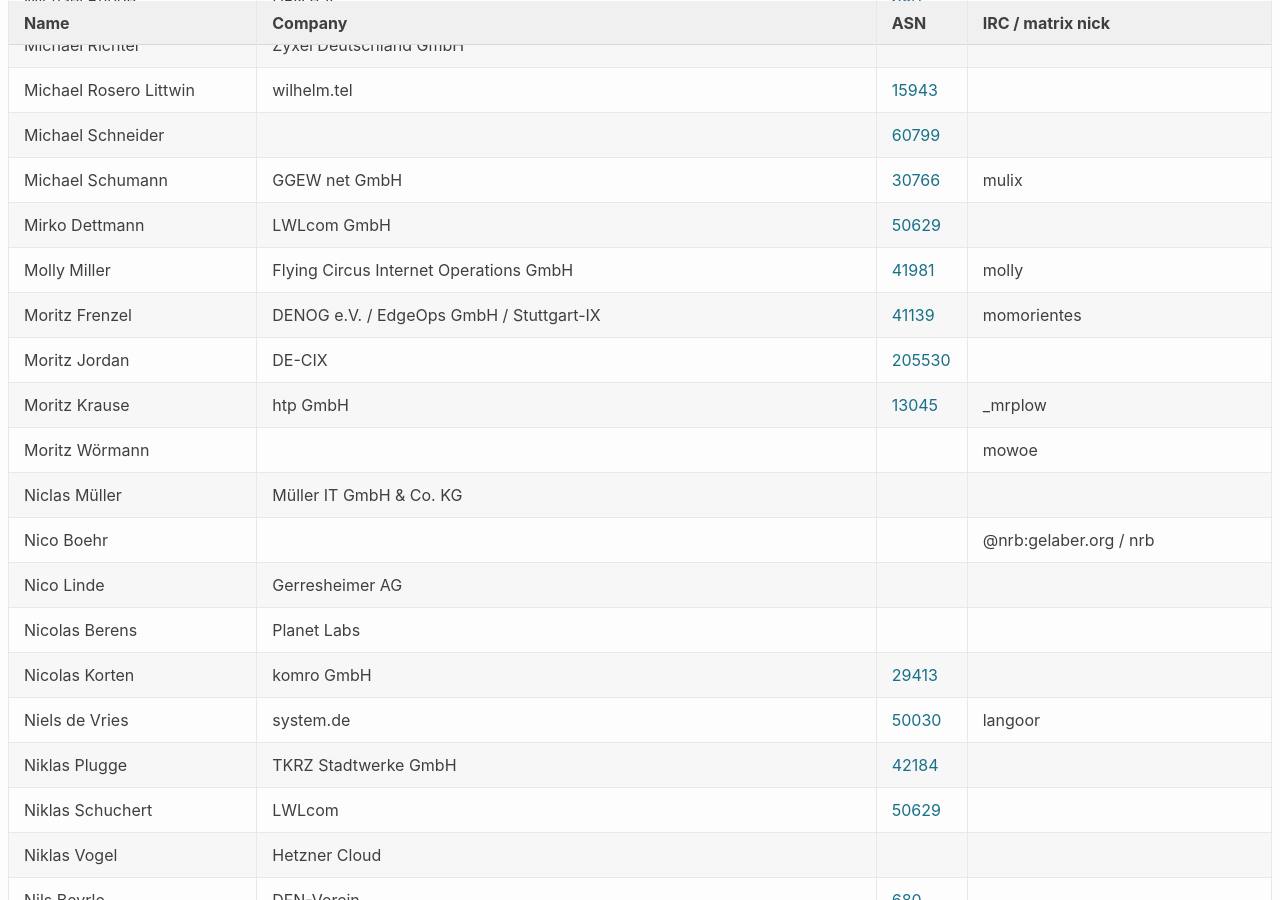
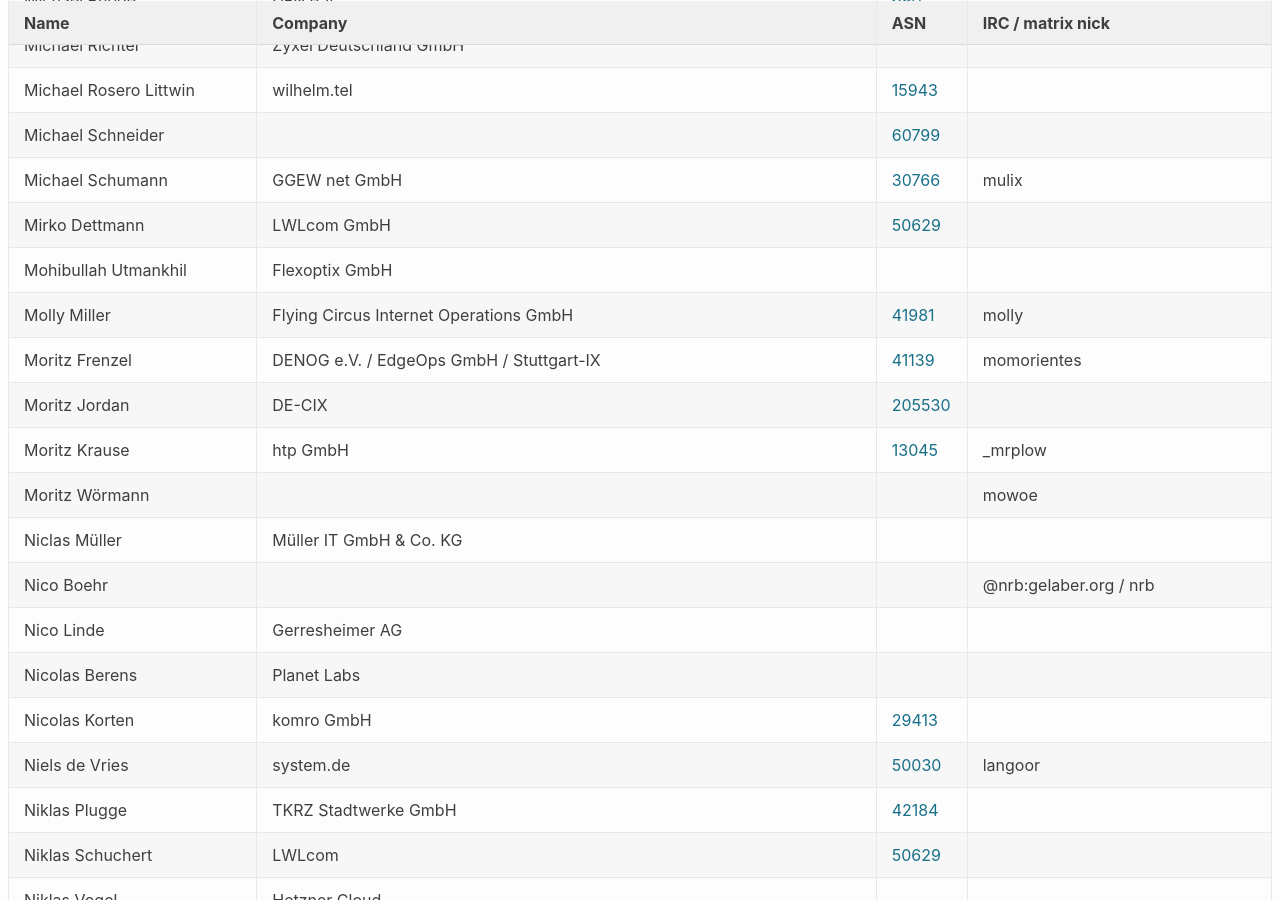
Before and after one commit to denog/pretix-attendeelist, a Jekyll site: the page built from denog17/index.markdown, in a window 1280 px wide and 900 px high, scrolled down 14083 px. Built offline with Jekyll 4.4.1, drawn with Linux system fonts in a browser that asks for light colours.

Commit message:
Latest data: Mon Sep 29 10:11:11 UTC 2025

```diff
--- a/_data/attendees_denog17_onsite.json
+++ b/_data/attendees_denog17_onsite.json
@@ -1884,6 +1884,12 @@
     "asn": "50629"
   },
   {
+    "name": "Mohibullah Utmankhil",
+    "company": "Flexoptix GmbH",
+    "irc": null,
+    "asn": null
+  },
+  {
     "name": "Molly Miller",
     "company": "Flying Circus Internet Operations GmbH",
     "irc": "molly",
```
